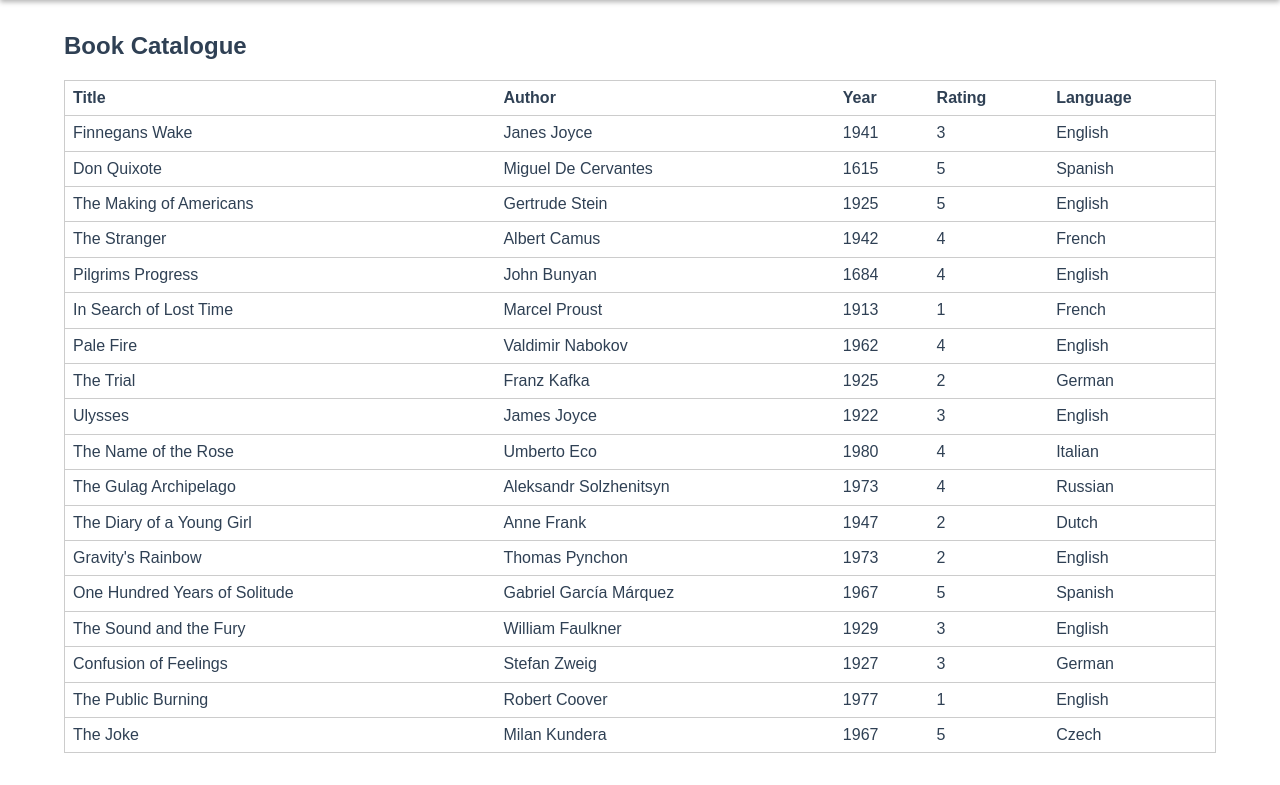
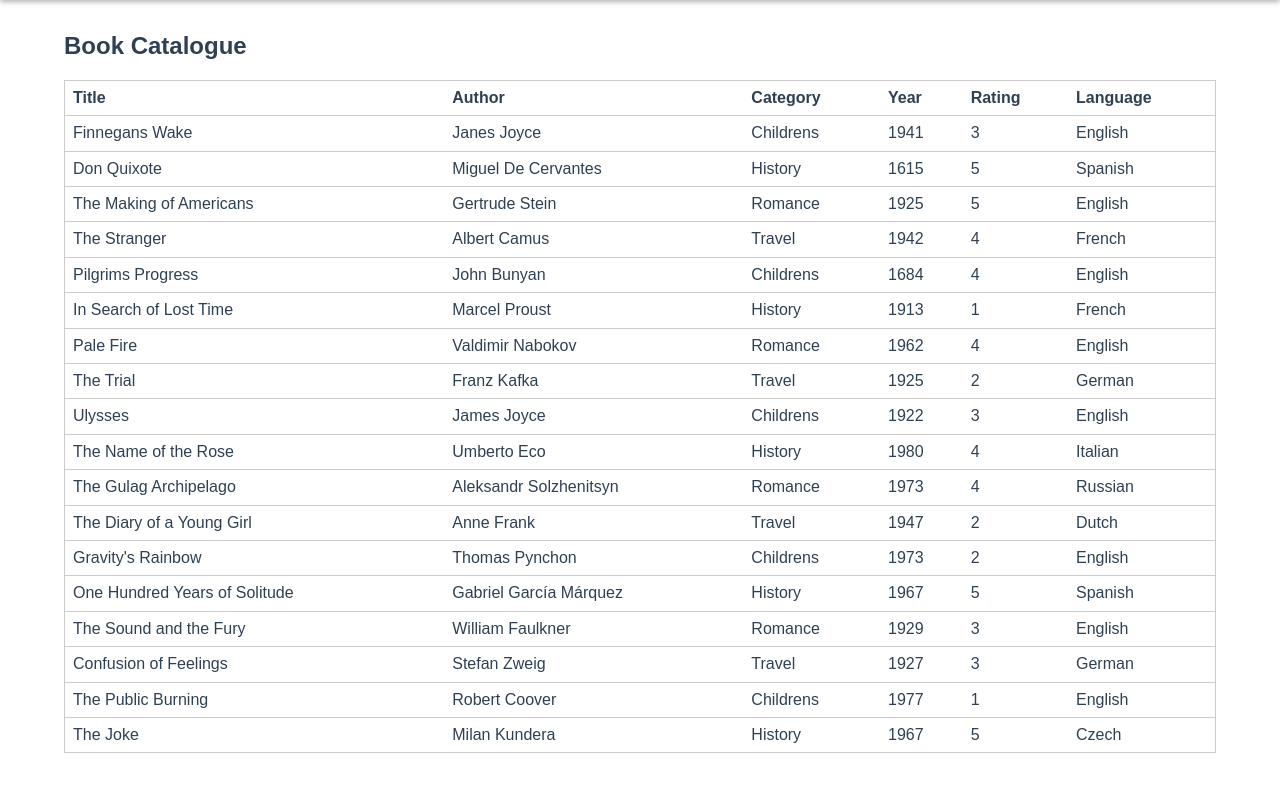
Before and after one commit to jdaiv/intrepid-group-application, a PHP site: page / in a window 1280 px wide. Shown: the part 84-869 px from the top of the page. Run offline with PHP 8.4, Linux system fonts and the light colour scheme; some libraries are stand-ins or nearby versions.

Commit message:
Task 1 Complete!

```diff
--- a/src/Entity/Book.php
+++ b/src/Entity/Book.php
@@ -14,14 +14,16 @@ class Book
     private $language = '';
     private $year = 1970;
     private $rating = 0;
+    private $category = '';
 
-    public function __construct($title, $author, $language, $year, $rating)
+    public function __construct($title, $author, $language, $year, $rating, $category)
     {
         $this->title = $title;
         $this->author = $author;
         $this->language = $language;
         $this->year = $year;
         $this->rating = $rating;
+        $this->category = $category;
     }
 
     /**
@@ -65,6 +67,14 @@ class Book
     }
 
     /**
+     * @return string
+     */
+    public function getCategory()
+    {
+        return $this->category;
+    }
+
+    /**
      * @return array
      */
     public function toArray()
@@ -75,6 +85,7 @@ class Book
             'language' => $this->getLanguage(),
             'rating' => $this->getRating(),
             'year' => $this->getYear(),
+            'category' => $this->getCategory(),
         ];
     }
 }
--- a/src/Repository/StaticBookRepository.php
+++ b/src/Repository/StaticBookRepository.php
@@ -40,23 +40,131 @@ class StaticBookRepository implements BookRepositoryInterface
      */
     private function preloadStaticBooks()
     {
-        $this->books[] = new Book('Finnegans Wake', 'Janes Joyce', 'English', 1941, 3);
-        $this->books[] = new Book('Don Quixote', 'Miguel De Cervantes', 'Spanish', 1615, 5);
-        $this->books[] = new Book('The Making of Americans', 'Gertrude Stein', 'English', 1925, 5);
-        $this->books[] = new Book('The Stranger', 'Albert Camus', 'French', 1942, 4);
-        $this->books[] = new Book('Pilgrims Progress', 'John Bunyan', 'English', 1684, 4);
-        $this->books[] = new Book('In Search of Lost Time', 'Marcel Proust', 'French', 1913, 1);
-        $this->books[] = new Book('Pale Fire', 'Valdimir Nabokov', 'English', 1962, 4);
-        $this->books[] = new Book('The Trial', 'Franz Kafka', 'German', 1925, 2);
-        $this->books[] = new Book('Ulysses', 'James Joyce', 'English', 1922, 3);
-        $this->books[] = new Book('The Name of the Rose', 'Umberto Eco', 'Italian', 1980, 4);
-        $this->books[] = new Book('The Gulag Archipelago', 'Aleksandr Solzhenitsyn', 'Russian', 1973, 4);
-        $this->books[] = new Book('The Diary of a Young Girl', 'Anne Frank', 'Dutch', 1947, 2);
-        $this->books[] = new Book('Gravity\'s Rainbow', 'Thomas Pynchon', 'English', 1973, 2);
-        $this->books[] = new Book('One Hundred Years of Solitude', 'Gabriel García Márquez', 'Spanish', 1967, 5);
-        $this->books[] = new Book('The Sound and the Fury', 'William Faulkner', 'English', 1929, 3);
-        $this->books[] = new Book('Confusion of Feelings', 'Stefan Zweig', 'German', 1927, 3);
-        $this->books[] = new Book('The Public Burning', 'Robert Coover', 'English', 1977, 1);
-        $this->books[] = new Book('The Joke', 'Milan Kundera', 'Czech', 1967, 5);
+        $this->books[] = new Book(
+            'Finnegans Wake',
+            'Janes Joyce',
+            'English',
+            1941,
+            3,
+            'Childrens');
+        $this->books[] = new Book(
+            'Don Quixote',
+            'Miguel De Cervantes',
+            'Spanish',
+            1615,
+            5,
+            'History');
+        $this->books[] = new Book(
+            'The Making of Americans',
+            'Gertrude Stein',
+            'English',
+            1925,
+            5,
+            'Romance');
+        $this->books[] = new Book(
+            'The Stranger',
+            'Albert Camus',
+            'French',
+            1942,
+            4,
+            'Travel');
+        $this->books[] = new Book(
+            'Pilgrims Progress',
+            'John Bunyan',
+            'English',
+            1684,
+            4,
+            'Childrens');
+        $this->books[] = new Book(
+            'In Search of Lost Time',
+            'Marcel Proust',
+            'French',
+            1913,
+            1,
+            'History');
+        $this->books[] = new Book(
+            'Pale Fire',
+            'Valdimir Nabokov',
+            'English',
+            1962,
+            4,
+            'Romance');
+        $this->books[] = new Book(
+            'The Trial',
+            'Franz Kafka',
+            'German',
+            1925,
+            2,
+            'Travel');
+        $this->books[] = new Book(
+            'Ulysses',
+            'James Joyce',
+            'English',
+            1922,
+            3,
+            'Childrens');
+        $this->books[] = new Book(
+            'The Name of the Rose',
+            'Umberto Eco',
+            'Italian',
+            1980,
+            4,
+            'History');
+        $this->books[] = new Book(
+            'The Gulag Archipelago',
+            'Aleksandr Solzhenitsyn',
+            'Russian',
+            1973,
+            4,
+            'Romance');
+        $this->books[] = new Book(
+            'The Diary of a Young Girl',
+            'Anne Frank',
+            'Dutch',
+            1947,
+            2,
+            'Travel');
+        $this->books[] = new Book(
+            'Gravity\'s Rainbow',
+            'Thomas Pynchon',
+            'English',
+            1973,
+            2,
+            'Childrens');
+        $this->books[] = new Book(
+            'One Hundred Years of Solitude',
+            'Gabriel García Márquez',
+            'Spanish',
+            1967,
+            5,
+            'History');
+        $this->books[] = new Book(
+            'The Sound and the Fury',
+            'William Faulkner',
+            'English',
+            1929,
+            3,
+            'Romance');
+        $this->books[] = new Book(
+            'Confusion of Feelings',
+            'Stefan Zweig',
+            'German',
+            1927,
+            3,
+            'Travel');
+        $this->books[] = new Book(
+            'The Public Burning',
+            'Robert Coover',
+            'English',
+            1977,
+            1,
+            'Childrens');
+        $this->books[] = new Book(
+            'The Joke',
+            'Milan Kundera',
+            'Czech',
+            1967,
+            5,
+            'History');
     }
 }
--- a/src/Twig/page.twig
+++ b/src/Twig/page.twig
@@ -6,6 +6,7 @@
             <tr>
                 <th>Title</th>
                 <th>Author</th>
+                <th>Category</th>
                 <th>Year</th>
                 <th>Rating</th>
                 <th>Language</th>
@@ -15,6 +16,7 @@
             <tr v-for="(book, index) in books" :key="index">
                 <td>{{ book.title }}</td>
                 <td>{{ book.author }}</td>
+                <td>{{ book.category }}</td>
                 <td>{{ book.year }}</td>
                 <td>{{ book.rating }}</td>
                 <td>{{ book.language }}</td>
```
